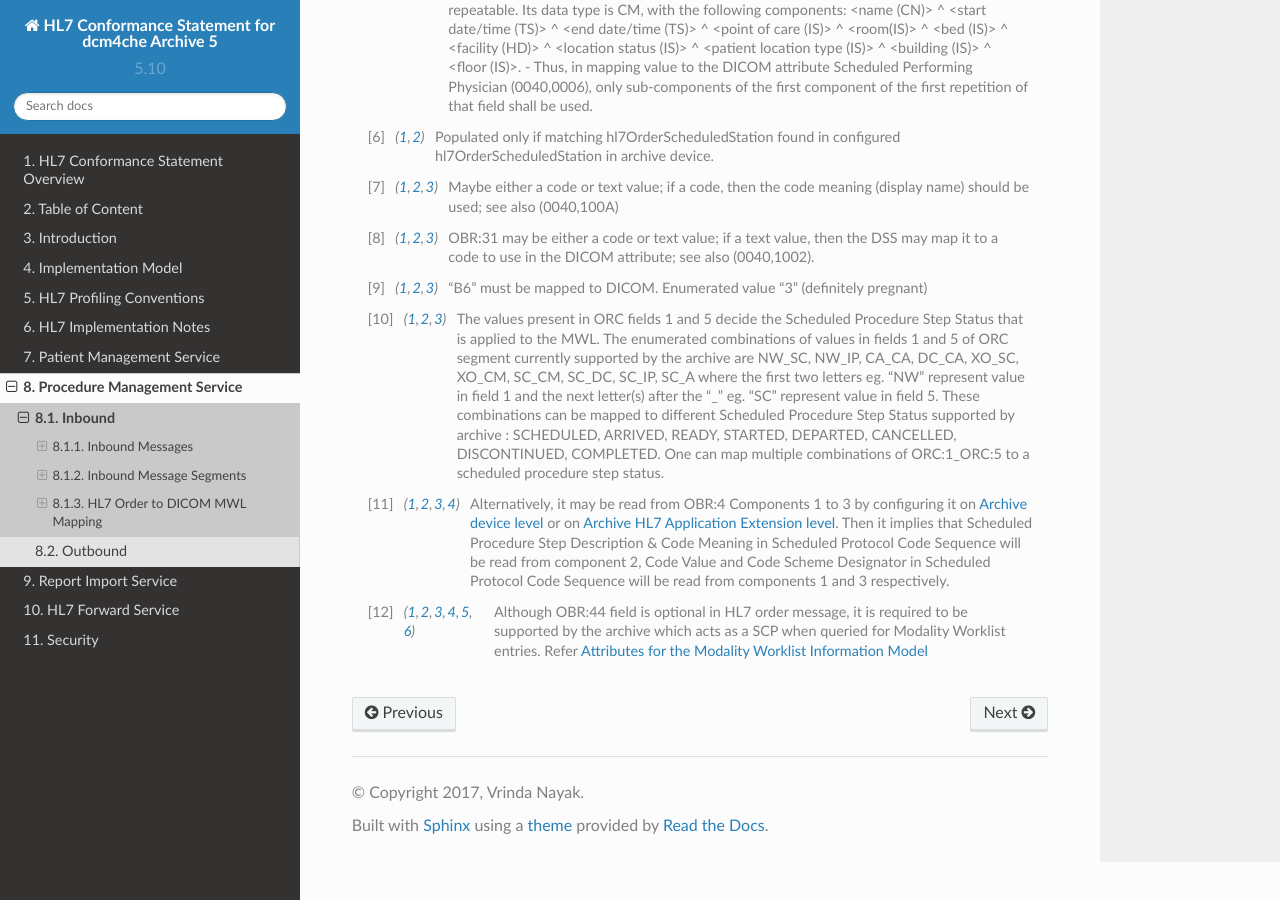
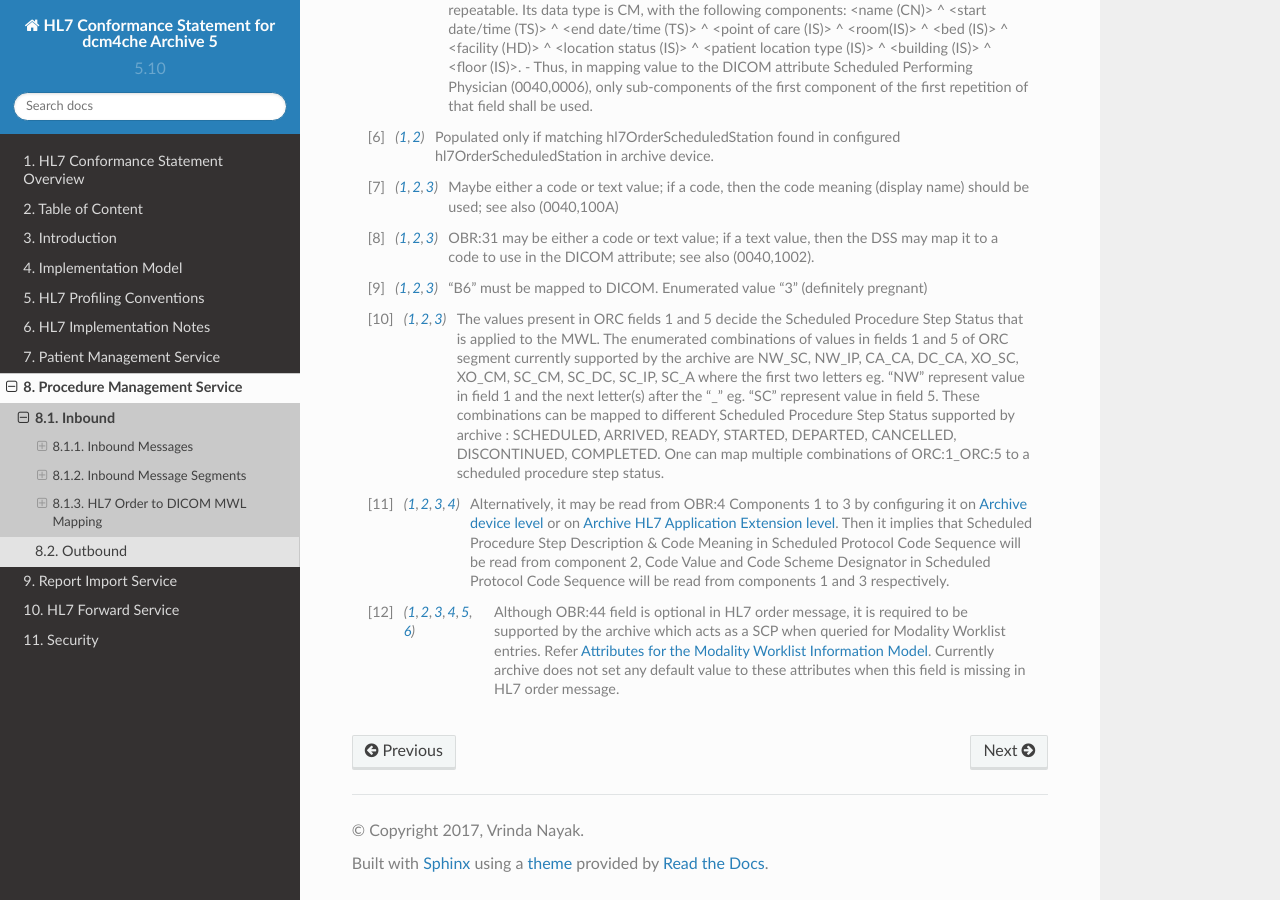
Before and after one commit to dcm4che/dcm4chee-arc-hl7cs, a Sphinx documentation site: the page built from source/orm/inbound.rst, in a window 1280 px wide and 900 px high, scrolled down 25943 px. Built offline with Sphinx 7.4.7 and the Read the Docs theme 2.0.0, drawn with Linux system fonts in a browser that asks for light colours.

Commit message:
document regarding optional OBR:44 - Requested Procedure Description & Code Sequence

```diff
--- a/source/orm/inbound.rst
+++ b/source/orm/inbound.rst
@@ -762,4 +762,5 @@
    components 1 and 3 respectively.
 
 .. [#Note11] Although OBR:44 field is optional in HL7 order message, it is required to be supported by the archive which acts
-   as a SCP when queried for Modality Worklist entries. Refer `Attributes for the Modality Worklist Information Model <http://dicom.nema.org/medical/dicom/current/output/html/part04.html#table_K.6-1>`_
+   as a SCP when queried for Modality Worklist entries. Refer `Attributes for the Modality Worklist Information Model <http://dicom.nema.org/medical/dicom/current/output/html/part04.html#table_K.6-1>`_.
+   Currently archive does not set any default value to these attributes when this field is missing in HL7 order message.
```
